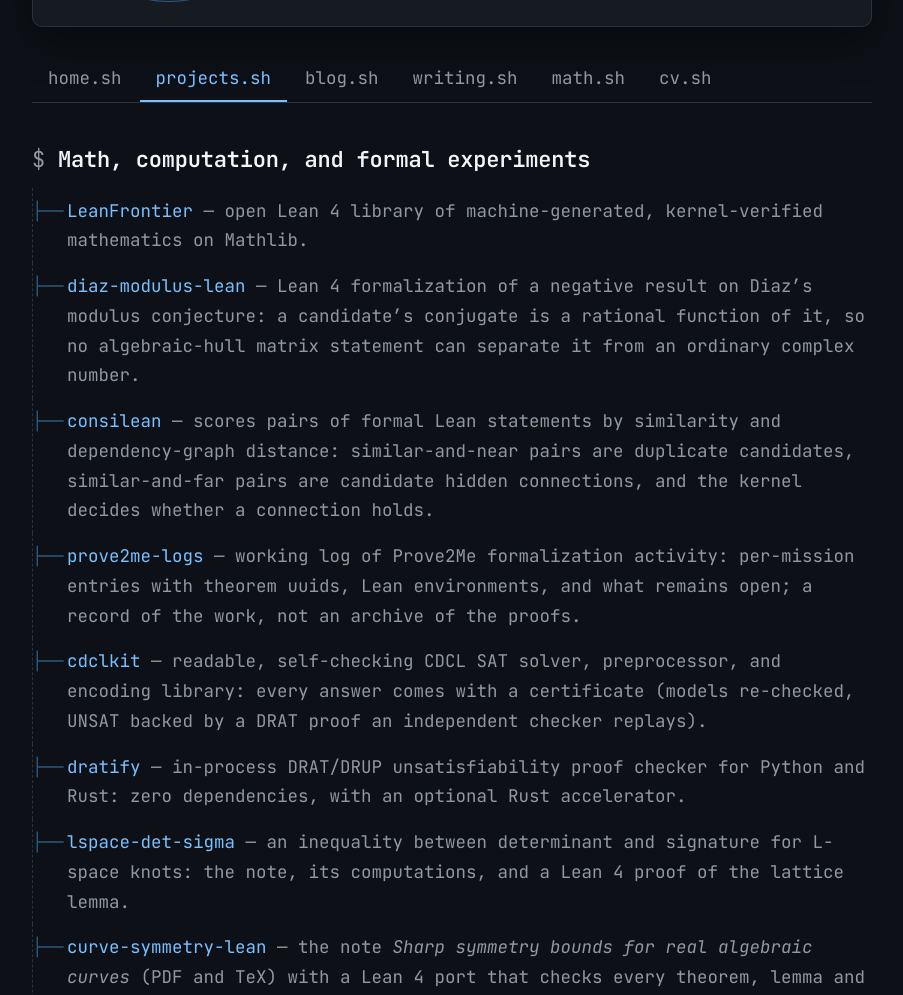
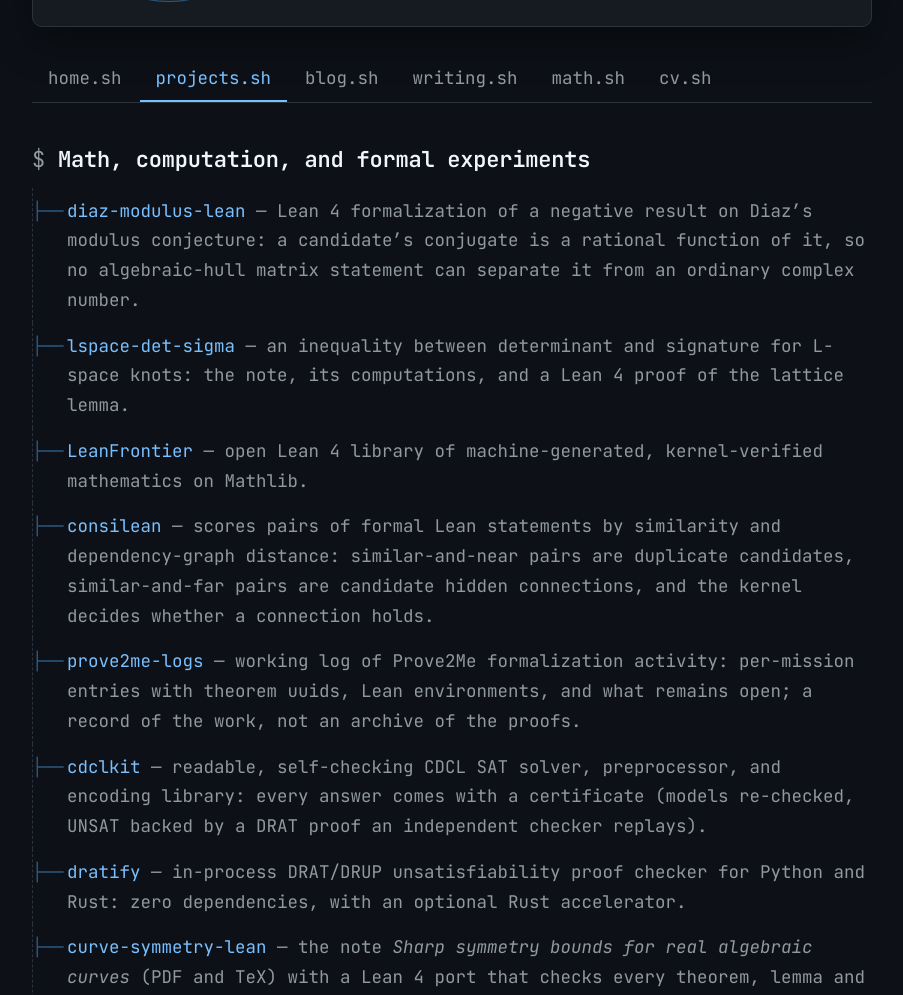
Before and after one commit to carlok/carlok.github.io, a Jekyll site: the page built from projects.md, in a window 1280 px wide and 1400 px high, cut to the strip 405-1400 px from the top of the window. Shown: the whole strip, without its empty margins (188-1091 px from the left). Built offline with Jekyll 4.4.1, drawn with Linux system fonts in a browser that asks for light colours.

```diff
--- a/projects.md
+++ b/projects.md
@@ -31,13 +31,13 @@ permalink: /projects/
 
 ## Math, computation, and formal experiments
 
+- [diaz-modulus-lean](https://github.com/carlok/diaz-modulus-lean) — Lean 4 formalization of a negative result on Diaz's modulus conjecture: a candidate's conjugate is a rational function of it, so no algebraic-hull matrix statement can separate it from an ordinary complex number.
+- [lspace-det-sigma](https://github.com/carlok/lspace-det-sigma) — an inequality between determinant and signature for L-space knots: the note, its computations, and a Lean 4 proof of the lattice lemma.
 - [LeanFrontier](https://carlok.github.io/LeanFrontier/) — open Lean 4 library of machine-generated, kernel-verified mathematics on Mathlib.
-- [diaz-modulus-lean](https://github.com/carlok/diaz-modulus-lean) — Lean 4 formalization of a negative result on Diaz's modulus conjecture: a candidate's conjugate is a rational function of it, so no algebraic-hull matrix statement can separate it from an ordinary complex number.
 - [consilean](https://github.com/carlok/consilean) — scores pairs of formal Lean statements by similarity and dependency-graph distance: similar-and-near pairs are duplicate candidates, similar-and-far pairs are candidate hidden connections, and the kernel decides whether a connection holds.
 - [prove2me-logs](https://github.com/carlok/prove2me-logs) — working log of Prove2Me formalization activity: per-mission entries with theorem uuids, Lean environments, and what remains open; a record of the work, not an archive of the proofs.
 - [cdclkit](https://github.com/carlok/cdclkit) — readable, self-checking CDCL SAT solver, preprocessor, and encoding library: every answer comes with a certificate (models re-checked, UNSAT backed by a DRAT proof an independent checker replays).
 - [dratify](https://github.com/carlok/dratify) — in-process DRAT/DRUP unsatisfiability proof checker for Python and Rust: zero dependencies, with an optional Rust accelerator.
-- [lspace-det-sigma](https://github.com/carlok/lspace-det-sigma) — an inequality between determinant and signature for L-space knots: the note, its computations, and a Lean 4 proof of the lattice lemma.
 - [curve-symmetry-lean](https://github.com/carlok/curve-symmetry-lean) — the note *Sharp symmetry bounds for real algebraic curves* (PDF and TeX) with a Lean 4 port that checks every theorem, lemma and remark of it: an irreducible, non-circular real plane curve of degree d has at most max(d, 2d−4) rotations and at most 2d Euclidean symmetries, both sharp in every degree, plus the d ≥ 5 classification of the extremal family and its exact ambient Möbius groups.
 - [magma-1518-obstruction-lean](https://github.com/carlok/magma-1518-obstruction-lean) — Lean 4 on ETP law 1518: one-generated (1518+3862)-magmas are trivial or the Z/3 shift, and constant-coefficient magma cohomology cannot refute 1518 ⇒ 47/614/817/3862.
 - [sharp-symmetry-bounds-lean](https://github.com/carlok/sharp-symmetry-bounds-lean) — Lean 4 formalization of sharp symmetry bounds for real plane algebraic curves: for an irreducible, non-circular real plane curve of degree d, the Euclidean symmetry group is finite, its rotation part cyclic of order at most max(d, 2d−4) and the full group of order at most 2d, with both bounds attained in every degree.
```
